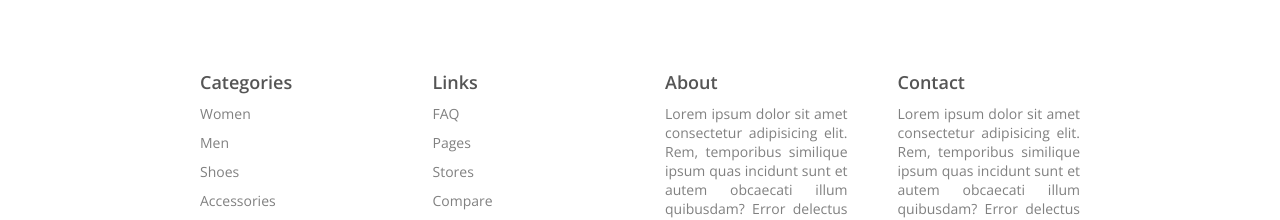
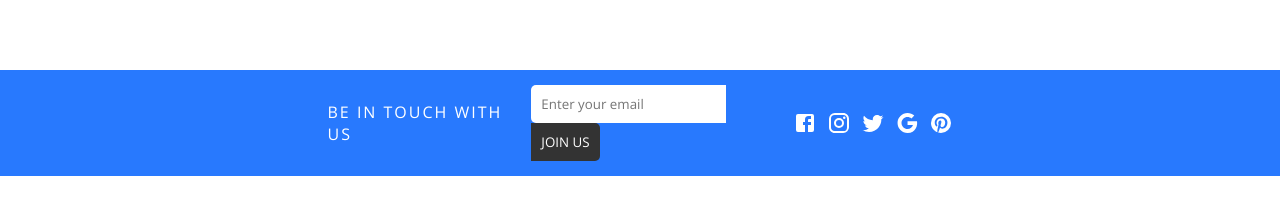
Before and after one commit to freetimezp/js-e-commerce-04, a React (Create React App) app in the folder client/: page / in a window 1280 px wide. Shown: the part 3028-3248 px from the top of the page. Built offline with nearby package versions, Linux system fonts and the light colour scheme.

Commit message:
07. js-e-commerce-04. Contact component.

```diff
--- a/client/src/components/Categories/Categories.scss
+++ b/client/src/components/Categories/Categories.scss
@@ -49,6 +49,8 @@
     }
 
     .row-hover {
+        transition: all 0.6s ease;
+
         &::after {
             content: '';
             position: absolute;
@@ -59,8 +61,9 @@
                     rgba(241, 246, 9, 0.5466561624649859) 100%, rgba(0, 0, 0, 1) 100%);
             top: 0;
             left: 0;
-            transform: translateX(-100%);
+            transform: scale(0);
             z-index: 2;
+            transition: all 0.6s ease;
         }
 
         &:hover {
@@ -72,7 +75,7 @@
         }
 
         &:hover::after {
-            transform: translateX(0);
+            transform: scale(1);
         }
     }
 }
--- /dev/null
+++ b/client/src/components/Contact/Contact.css
@@ -0,0 +1,42 @@
+.contact {
+  background-color: #2879fe;
+  color: #fff;
+  padding: 15px;
+  display: flex;
+  justify-content: center;
+}
+.contact .wrapper {
+  width: 50%;
+  display: flex;
+  align-items: center;
+  justify-content: space-between;
+}
+.contact .wrapper span {
+  text-transform: uppercase;
+  letter-spacing: 2px;
+}
+.contact .wrapper input {
+  padding: 10px;
+  border: none;
+  border-radius: 5px 0 0 5px;
+  outline: none;
+}
+.contact .wrapper button {
+  padding: 10px;
+  color: #fff;
+  background-color: #333;
+  border-radius: 0 5px 5px 0;
+  border: none;
+  text-transform: uppercase;
+}
+.contact .wrapper .icons {
+  display: flex;
+  gap: 10px;
+}
+.contact .wrapper .icons .icon {
+  cursor: pointer;
+  transition: all 0.4s ease;
+}
+.contact .wrapper .icons .icon:hover {
+  transform: translateY(-4px);
+}/*# sourceMappingURL=Contact.css.map */
--- /dev/null
+++ b/client/src/components/Contact/Contact.jsx
@@ -0,0 +1,32 @@
+import React from 'react';
+
+import FacebookIcon from '@mui/icons-material/Facebook';
+import InstagramIcon from '@mui/icons-material/Instagram';
+import TwitterIcon from '@mui/icons-material/Twitter';
+import GoogleIcon from '@mui/icons-material/Google';
+import PinterestIcon from '@mui/icons-material/Pinterest';
+
+import './Contact.scss';
+
+const Contact = () => {
+    return (
+        <div className='contact'>
+            <div className="wrapper">
+                <span>Be in touch with us</span>
+                <div className="mail">
+                    <input type="text" placeholder='Enter your email' />
+                    <button>Join Us</button>
+                </div>
+                <div className="icons">
+                    <FacebookIcon className='icon' />
+                    <InstagramIcon className='icon' />
+                    <TwitterIcon className='icon' />
+                    <GoogleIcon className='icon' />
+                    <PinterestIcon className='icon' />
+                </div>
+            </div>
+        </div>
+    );
+}
+
+export default Contact;
--- /dev/null
+++ b/client/src/components/Contact/Contact.scss
@@ -0,0 +1,50 @@
+.contact {
+    background-color: #2879fe;
+    color: #fff;
+    padding: 15px;
+    display: flex;
+    justify-content: center;
+
+    .wrapper {
+        width: 50%;
+        display: flex;
+        align-items: center;
+        justify-content: space-between;
+
+        span {
+            text-transform: uppercase;
+            letter-spacing: 2px;
+        }
+
+
+        input {
+            padding: 10px;
+            border: none;
+            border-radius: 5px 0 0 5px;
+            outline: none;
+        }
+
+        button {
+            padding: 10px;
+            color: #fff;
+            background-color: #333;
+            border-radius: 0 5px 5px 0;
+            border: none;
+            text-transform: uppercase;
+        }
+
+        .icons {
+            display: flex;
+            gap: 10px;
+
+            .icon {
+                cursor: pointer;
+                transition: all 0.4s ease;
+
+                &:hover {
+                    transform: translateY(-4px)
+                }
+            }
+        }
+    }
+}
--- a/client/src/pages/Home/Home.jsx
+++ b/client/src/pages/Home/Home.jsx
@@ -3,6 +3,7 @@
 import Slider from '../../components/Slider/Slider';
 import FeaturedProducts from '../../components/FeaturedProducts/FeaturedProducts';
 import Categories from '../../components/Categories/Categories';
+import Contact from '../../components/Contact/Contact';
 
 import './Home.scss';
 
@@ -13,6 +14,7 @@
             <FeaturedProducts type="featured" />
             <Categories />
             <FeaturedProducts type="trending" />
+            <Contact />
         </div>
     );
 }
```
Also changed, not shown: client/src/components/Categories/Categories.css (+6 -2 lines), 2 other files (tests, documents, lock files or other folders).
